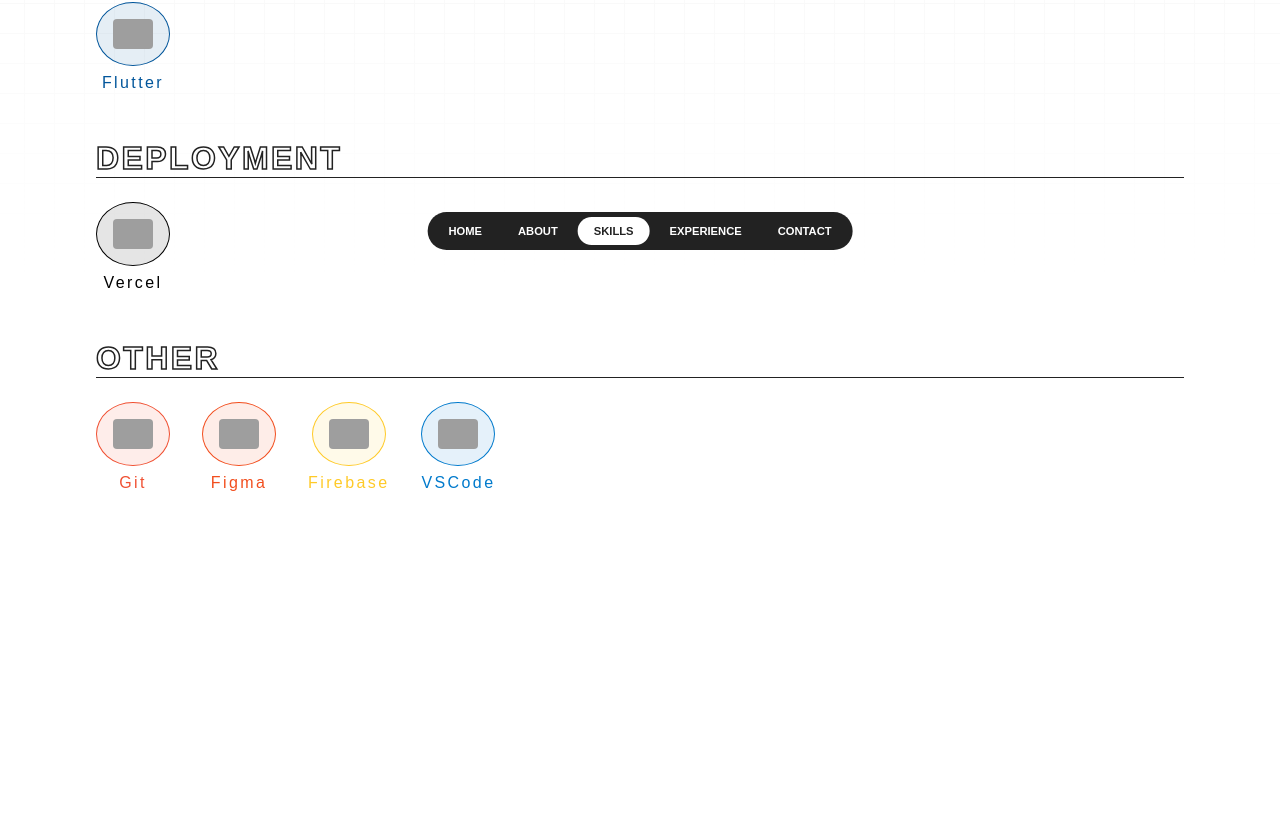
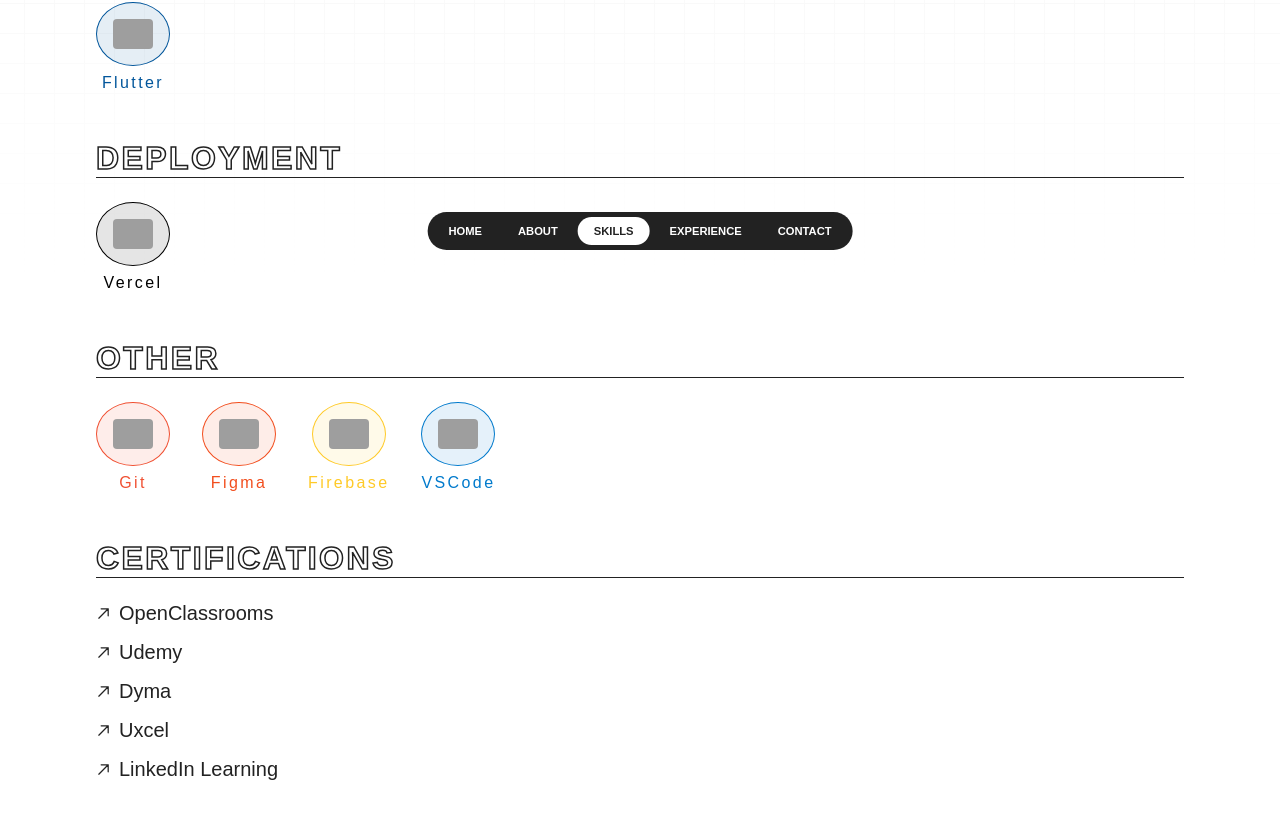
Before and after one commit to ln-dev7/v0.lndev.me, a Next.js app: page /skills in a window 1280 px wide. Shown: the part 526-1345 px from the top of the page. Before the commit the page ends 1114 px from the top, so only its background shows below. Built offline with nearby package versions, Linux system fonts and the light colour scheme; grey boxes are pictures that could not be loaded; a web font is replaced by a local one.

Commit message:
ajout des certifications

```diff
--- a/pages/skills.tsx
+++ b/pages/skills.tsx
@@ -133,6 +133,28 @@ export default function Skills() {
       ],
     },
   ];
+  const certifications = [
+    {
+      name: "OpenClassrooms",
+      url: "https://drive.google.com/drive/folders/1mTQ98vR_POncLTRs8jGD4eTJoI5U5jHU?usp=share_link",
+    },
+    {
+      name: "Udemy",
+      url: "https://drive.google.com/drive/folders/1iBz8zi92uPJse4o6n4iwDDvQd-atU6OH?usp=share_link",
+    },
+    {
+      name: "Dyma",
+      url: "https://drive.google.com/drive/folders/1GbzS-5-Fpu_ZJlEc8SGu036O3gopZBy3?usp=share_link",
+    },
+    {
+      name: "Uxcel",
+      url: "https://drive.google.com/drive/folders/1mvo_idj5Kq2OhOPNFiUewFEgGPbyRqq0?usp=share_link",
+    },
+    {
+      name: "LinkedIn Learning",
+      url: "https://drive.google.com/drive/folders/1U677r2Nnmtq8pm8klai63iOYFMSuWxl6?usp=share_link",
+    },
+  ];
   return (
     <>
       <Head>
@@ -207,6 +229,44 @@ export default function Skills() {
             </div>
           </motion.div>
         ))}
+        <motion.div
+          className="skills-certif"
+          variants={container}
+          initial="hidden"
+          animate="show"
+        >
+          <div className="skills-certif__title">
+            <motion.h2
+              animate={{ y: 0, opacity: 1 }}
+              initial={{ y: "50%", opacity: 0 }}
+              transition={{ delay: 0.1, duration: 0.5 }}
+            >
+              Certifications
+            </motion.h2>
+          </div>
+          <ul className="skills-certif__cards">
+            {certifications.map((certif, index) => (
+              <motion.li key={index} variants={skillsItem}>
+                <Link href={certif.url} passHref>
+                  <svg
+                    xmlns="http://www.w3.org/2000/svg"
+                    fill="none"
+                    viewBox="0 0 24 24"
+                    strokeWidth={2}
+                    stroke="currentColor"
+                  >
+                    <path
+                      strokeLinecap="round"
+                      strokeLinejoin="round"
+                      d="M4.5 19.5l15-15m0 0H8.25m11.25 0v11.25"
+                    />
+                  </svg>
+                  <span>{certif.name}</span>
+                </Link>
+              </motion.li>
+            ))}
+          </ul>
+        </motion.div>
       </main>
     </>
   );
--- a/styles/pages/skills.scss
+++ b/styles/pages/skills.scss
@@ -50,11 +50,11 @@
         align-items: center;
         gap: 1.5rem;
         .card {
-            &-icon {
-                img {
-                    width: 30px;
-                }
+          &-icon {
+            img {
+              width: 30px;
             }
+          }
         }
       }
       .card {
@@ -83,6 +83,76 @@
       }
     }
   }
+  &-certif {
+    z-index: 2;
+    width: 100%;
+    margin-bottom: 2rem;
+
+    &__title {
+      border-bottom: 1.25px solid $primary;
+      margin-bottom: 1.5rem;
+      h2 {
+        position: relative;
+        font-size: 2rem;
+        font-weight: 700;
+        letter-spacing: 0.15rem;
+        color: transparent;
+        text-transform: uppercase;
+        -webkit-text-stroke: 1.5px $primary;
+        // font-family: $font-primary;
+        @media only screen and (max-width: 640px) {
+          font-size: 1.5rem;
+        }
+      }
+    }
+
+    &__cards {
+      display: flex;
+      flex-direction: column;
+      gap: 1rem;
+      li {
+        display: flex;
+        align-items: center;
+        flex-shrink: 0;
+        a {
+          position: relative;
+          display: flex;
+          align-items: center;
+          gap: 0.5rem;
+
+          color: $primary;
+          span {
+            font-size: 1.25rem;
+            font-weight: 400;
+            color: inherit;
+          }
+          svg {
+            width: 15px;
+          }
+
+          &::after {
+            content: "";
+            position: absolute;
+            bottom: 0;
+            left: 0;
+            width: 100%;
+            height: 1px;
+            background: $primary;
+            transform: scaleX(0);
+            transform-origin: right;
+            transition: transform 0.25s ease-in-out;
+          }
+
+          &:hover {
+            &::after {
+              transform-origin: left;
+              transform: scaleX(1);
+            }
+          }
+        }
+      }
+    }
+  }
 }
 body.dark {
   .skills {
@@ -102,5 +172,23 @@ body.dark {
         }
       }
     }
+    &-certif {
+      &__title {
+        border-color: $light;
+        h2 {
+          -webkit-text-stroke: 1.5px $light;
+        }
+      }
+      &__cards {
+        li {
+          a {
+            color: $light;
+            span {
+              color: inherit;
+            }
+          }
+        }
+      }
+    }
   }
 }
```
